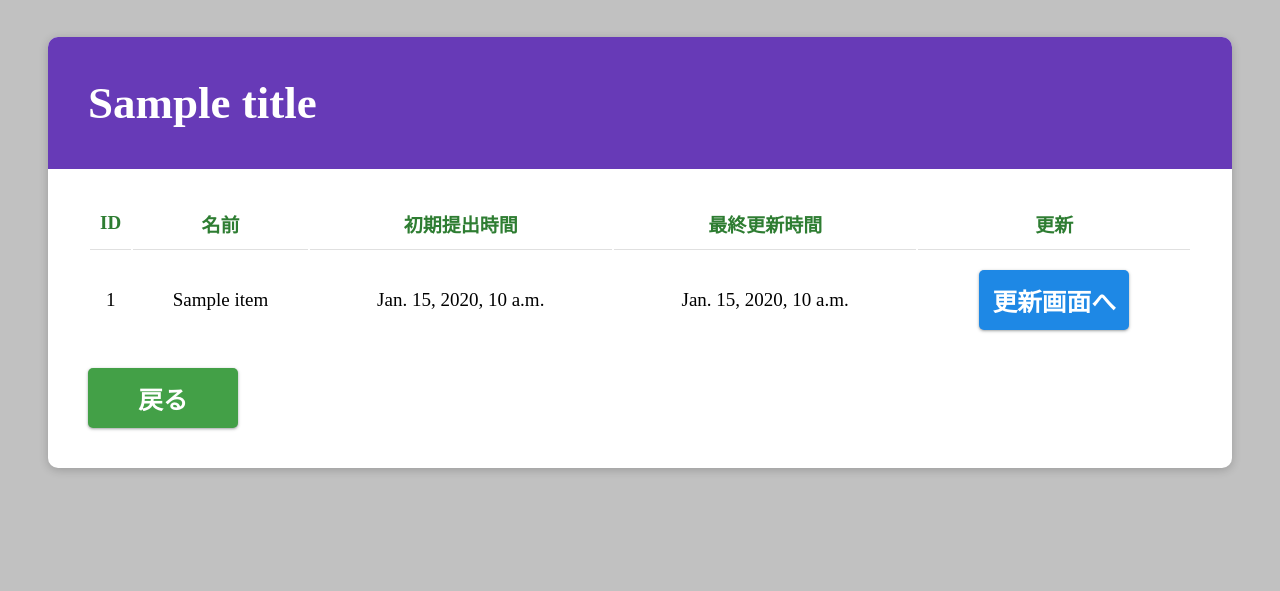
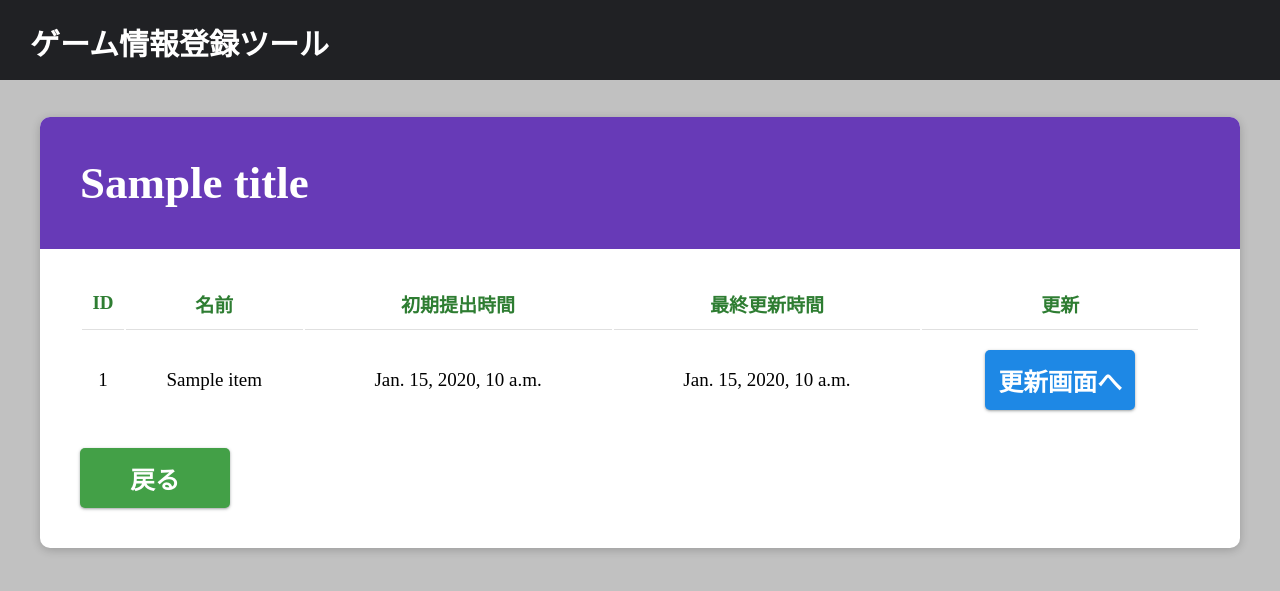
Before and after one commit to su-u/SofmeGameRegister-, a Django app: template SofmeGameRegister/gameregister/templates/gameregister/index.html in a window 1280 px wide. Shown: the top 591 px of the page. Run offline with Django 3.2, Linux system fonts and the light colour scheme; the template is opened without the code that fills it: most values are stand-ins (such as "Sample title", 1, 10 or a date in 2020).

Commit message:
add top header

```diff
--- a/SofmeGameRegister/gameregister/static/gameregister/css/index.css
+++ b/SofmeGameRegister/gameregister/static/gameregister/css/index.css
@@ -2,6 +2,25 @@ body {
     font-family: 'Noto Sans Japanese';
     background-color:#c1c1c1;
     font-size:19px;
+    margin:0;
+}
+
+.top-header {
+    top: 0;
+    width: 100%;
+    background-color: #202124;
+    height: 80px;
+    color:white;
+}
+.top-header .title {
+    padding-left: 30px;
+    padding-top:20px;
+    font-weight:600;
+    font-size:30px;
+}
+.title a{
+    color:white;
+    text-decoration:none;
 }
 
 .errorlist {
--- a/SofmeGameRegister/gameregister/templates/gameregister/base.html
+++ b/SofmeGameRegister/gameregister/templates/gameregister/base.html
@@ -12,6 +12,9 @@
     <title>GameRegister</title>
 </head>
 <body>
+    <header class="top-header">
+        <div class="title"><a href="/">ゲーム情報登録ツール</a></div>
+    </header>
     {% block body %}
 
     {% endblock %}
```
